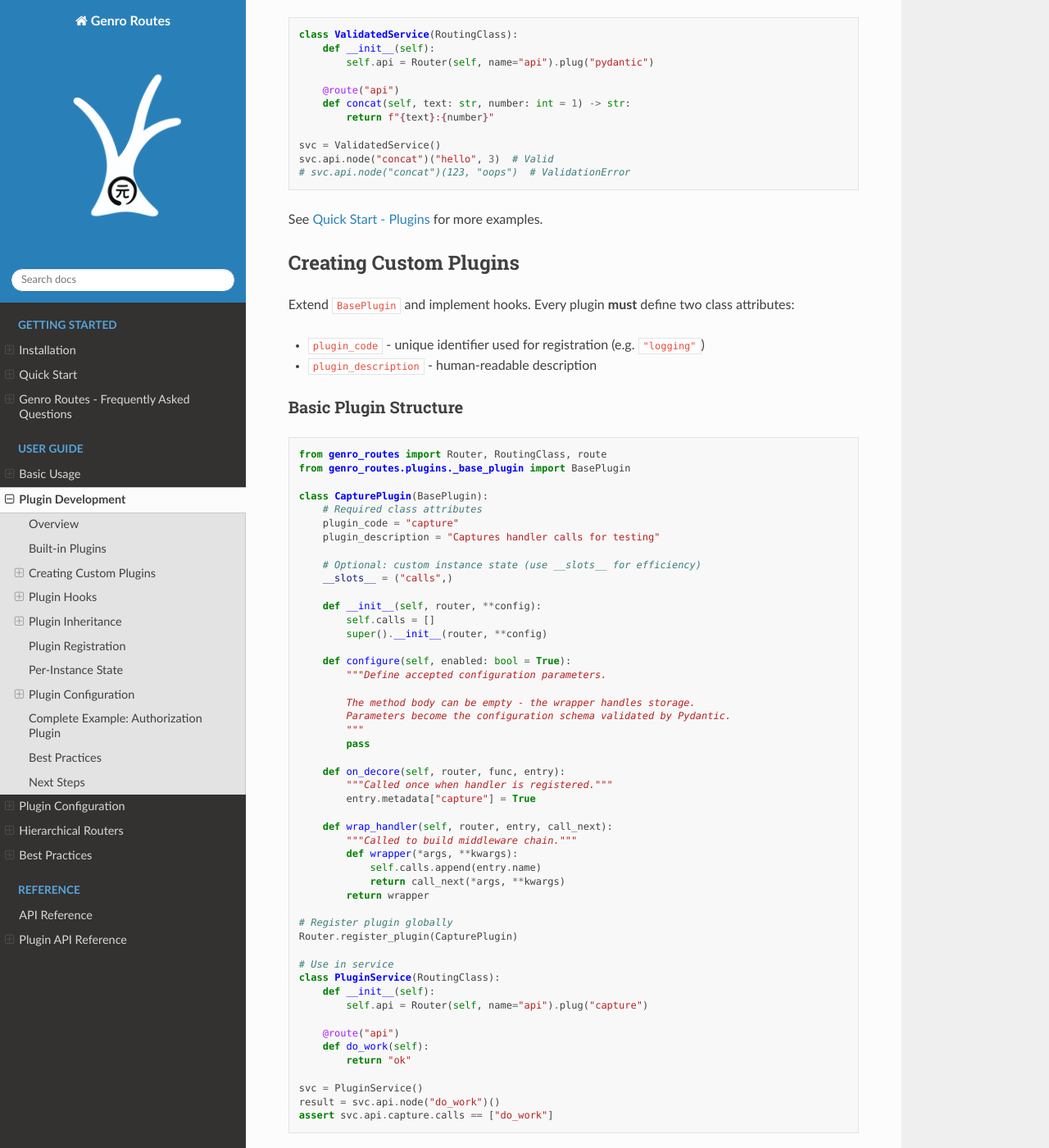
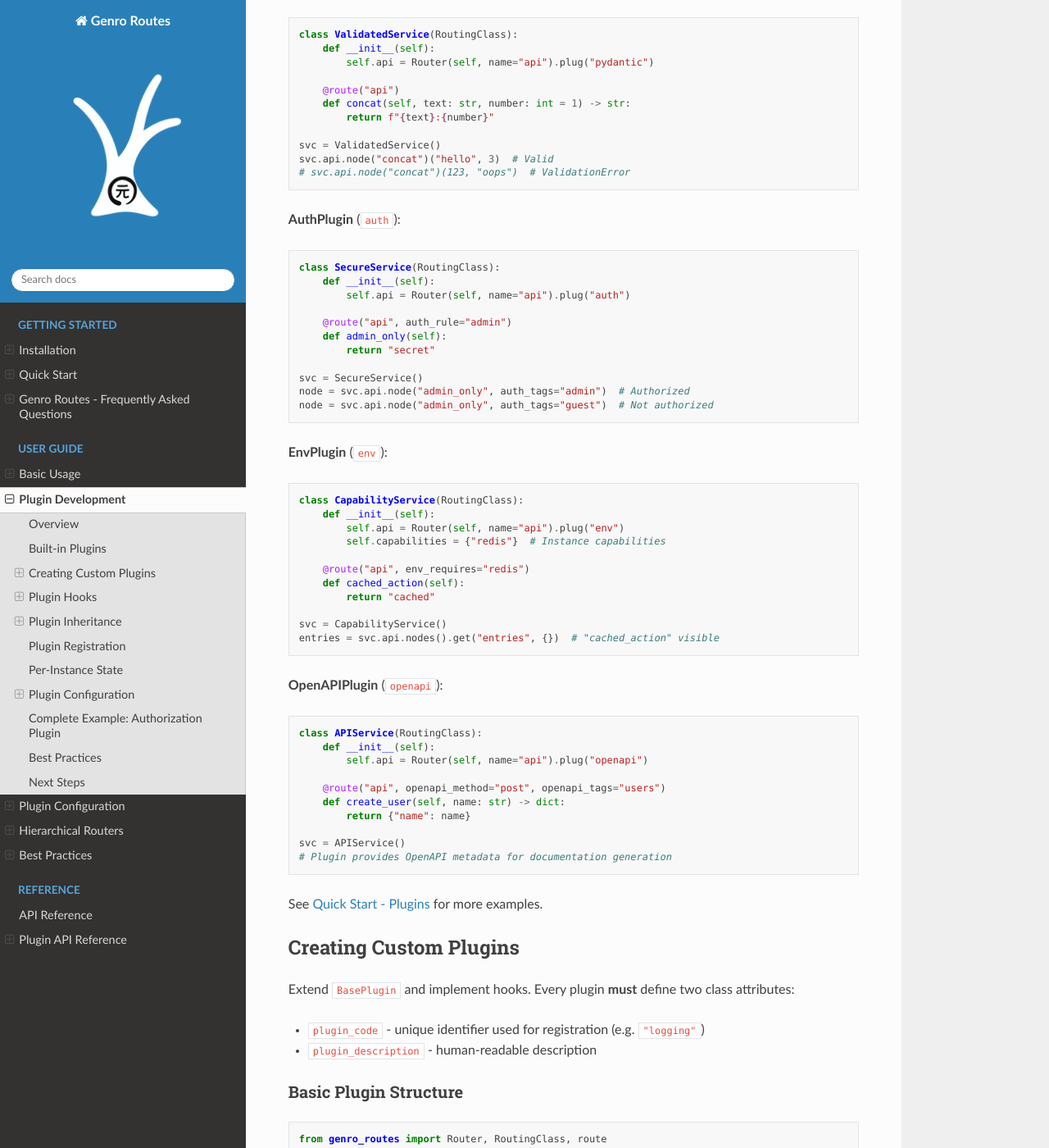
Before and after one commit to genropy/genro-routes, a Sphinx documentation site: the page built from docs/guide/plugins.md, in a window 1280 px wide and 1400 px high, scrolled down 938 px. Shown: the whole window at 82% size. Built offline with Sphinx 7.4.7 and the Read the Docs theme 3.1.0, drawn with Linux system fonts in a browser that asks for light colours; pages that are not in the unit, such as notebooks, are missing from menus; some of the changed text lies outside the part shown.

Commit message:
fix(plugins): configure(enabled=False) now properly disables plugins
Bug fix for issue #8: configure(enabled=False) was not disabling plugins
because is_plugin_enabled() only checked locals, not config.

Changes:
- router.py: is_plugin_enabled() now checks resolution order:
  entry locals → entry config → global locals → global config → default
- logging.py: Removed redundant cfg["enabled"] check from wrap_handler(),
  now relies solely on router.is_plugin_enabled()
- base_router.py: Fixed mypy error accessing _plugin_children

Documentation fixes:
- __init__.py: Updated built-in plugins list (added auth, env, openapi)
- routing.py: Fixed spec format (foo.bar → foo/bar)
- base_router.py: Fixed partial_args refs (→ partial_kwargs/extra_args)
- router_interface.py: Fixed partial_args documentation
- _base_plugin.py: Fixed allow_entry signature (removed router param)
- pydantic.py: Fixed example (svc.api.call → svc.api.node()())
- openapi.py: Fixed GET/POST guess description

Test improvements:
- Removed dead code (_FilterPlugin with obsolete allow_node method)
- Fixed flaky timing test (pattern match instead of exact "0.00 ms")
- Added auth, env, openapi to test_builtin_plugins_registered
- Added tests for configure(enabled=False) behavior

Closes #8

````diff
--- a/docs/guide/plugins.md
+++ b/docs/guide/plugins.md
@@ -48,6 +48,53 @@ class ValidatedService(RoutingClass):
 svc = ValidatedService()
 svc.api.node("concat")("hello", 3)  # Valid
 # svc.api.node("concat")(123, "oops")  # ValidationError
+```
+
+**AuthPlugin** (`auth`):
+
+```python
+class SecureService(RoutingClass):
+    def __init__(self):
+        self.api = Router(self, name="api").plug("auth")
+
+    @route("api", auth_rule="admin")
+    def admin_only(self):
+        return "secret"
+
+svc = SecureService()
+node = svc.api.node("admin_only", auth_tags="admin")  # Authorized
+node = svc.api.node("admin_only", auth_tags="guest")  # Not authorized
+```
+
+**EnvPlugin** (`env`):
+
+```python
+class CapabilityService(RoutingClass):
+    def __init__(self):
+        self.api = Router(self, name="api").plug("env")
+        self.capabilities = {"redis"}  # Instance capabilities
+
+    @route("api", env_requires="redis")
+    def cached_action(self):
+        return "cached"
+
+svc = CapabilityService()
+entries = svc.api.nodes().get("entries", {})  # "cached_action" visible
+```
+
+**OpenAPIPlugin** (`openapi`):
+
+```python
+class APIService(RoutingClass):
+    def __init__(self):
+        self.api = Router(self, name="api").plug("openapi")
+
+    @route("api", openapi_method="post", openapi_tags="users")
+    def create_user(self, name: str) -> dict:
+        return {"name": name}
+
+svc = APIService()
+# Plugin provides OpenAPI metadata for documentation generation
 ```
 
 See [Quick Start - Plugins](../quickstart.md#adding-plugins) for more examples.
@@ -260,7 +307,7 @@ The plugin receives all filter arguments passed to `nodes(**filters)` and is res
 - `entry` - MethodEntry being checked
 - `**filters` - All filter criteria passed to `nodes()`. The plugin decides which filters to handle and how to interpret them.
 
-**Returns**: `True` to include, `False` to exclude, `None` to defer to other plugins
+**Returns**: `True` to allow, `False` or error string to deny (e.g., `"not_authorized"`, `"not_available"`)
 
 **Example**:
 
@@ -269,8 +316,9 @@ def allow_entry(self, router, entry, visibility=None, **filters):
     # Plugin interprets 'visibility' filter against entry metadata
     if visibility:
         entry_visibility = entry.metadata.get("visibility", "public")
-        return entry_visibility == visibility
-    return None  # no filter applied, defer to other plugins
+        if entry_visibility != visibility:
+            return "not_visible"  # deny with reason
+    return True  # no objection
 ```
 
 ### entry_metadata(router, entry)
--- a/src/genro_routes/__init__.py
+++ b/src/genro_routes/__init__.py
@@ -10,7 +10,8 @@ Public exports:
     - ``route``: Decorator for marking methods as route handlers
 
 Plugin registration happens lazily via ``import_module`` to avoid cycles.
-Built-in plugins (logging, pydantic) are auto-registered on first import.
+Built-in plugins (logging, pydantic, auth, env, openapi) are auto-registered
+on first import.
 
 Example::
 
````
Also changed, not shown: other parts of docs/guide/plugins.md (+1 -1 lines), README.md (+1 -1 lines), docs/ARCHITECTURE.md (+15 -14 lines), docs/guide/basic-usage.md (+18 -16 lines), 11 other files.
